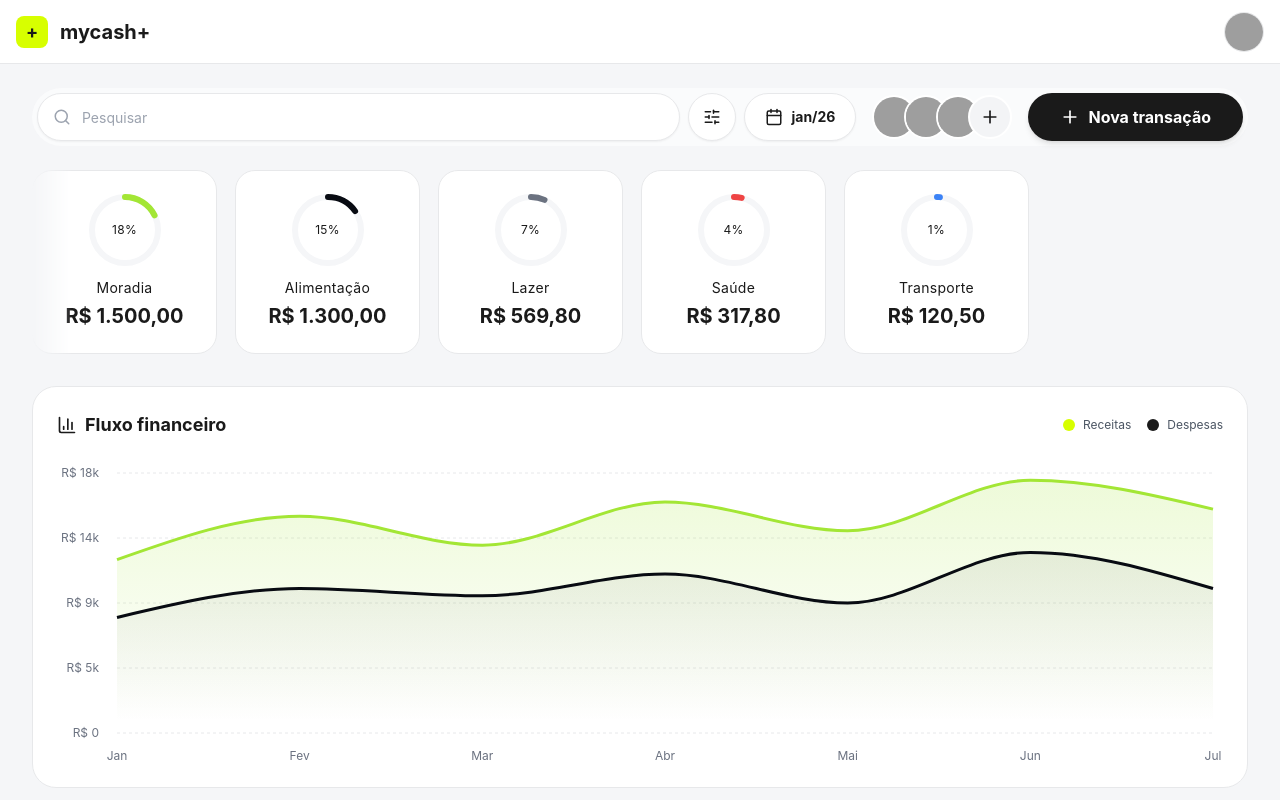
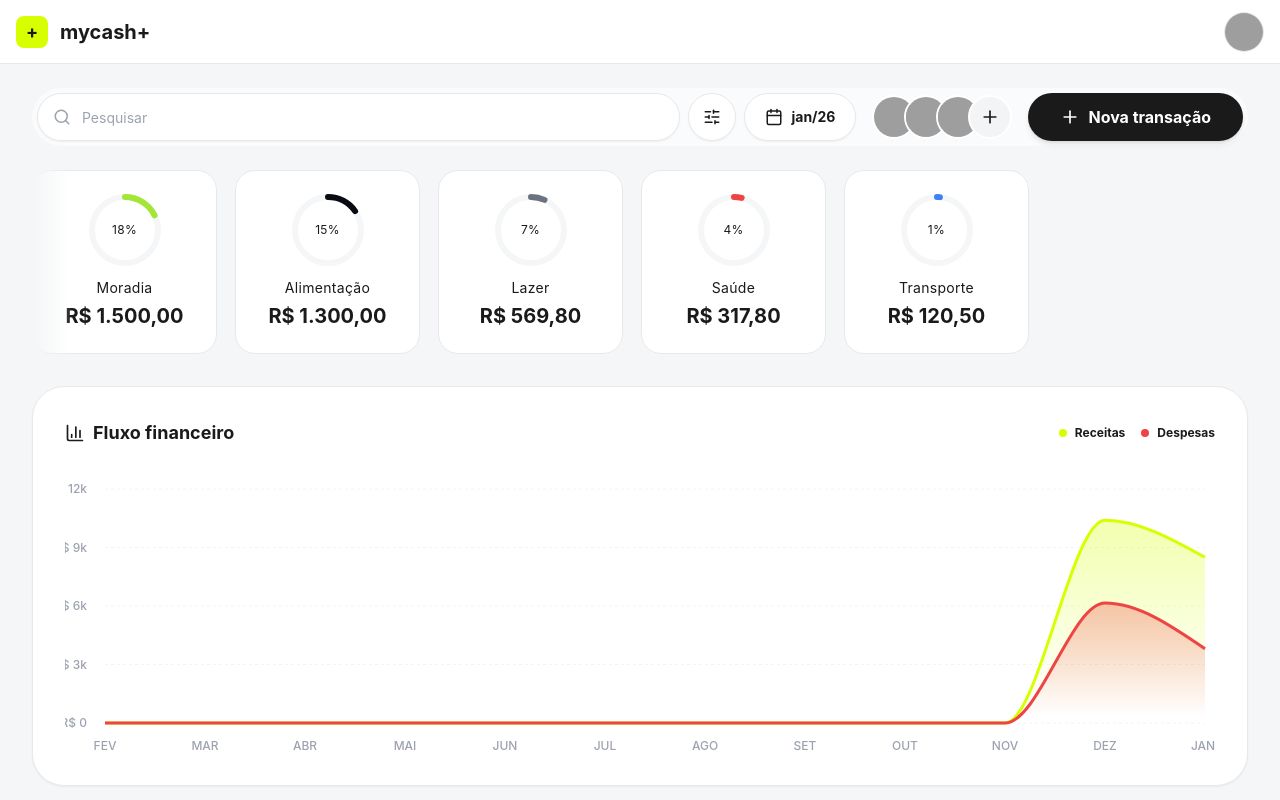
Before and after one commit to brgoncalvess/mycash-plus, a React (Vite) app: page / in a window 1280 px wide. Built offline with nearby package versions, Linux system fonts and the light colour scheme; grey boxes are pictures that could not be loaded.

Commit message:
feat: implement financial flow chart with recharts

```diff
--- a/src/components/dashboard/charts/FinancialFlowChart.tsx
+++ b/src/components/dashboard/charts/FinancialFlowChart.tsx
@@ -1,4 +1,4 @@
-import { BarChart3 } from 'lucide-react';
+import { useMemo } from 'react';
 import {
     AreaChart,
     Area,
@@ -8,137 +8,153 @@ import {
     Tooltip,
     ResponsiveContainer,
 } from 'recharts';
+import { BarChart3 } from 'lucide-react';
+import { useFinance } from '../../../context/FinanceContext';
+import { format, subMonths, startOfMonth, endOfMonth, eachMonthOfInterval, isSameMonth, parseISO } from 'date-fns';
+import { ptBR } from 'date-fns/locale';
 
-// Mock data for 7 months
-const mockData = [
-    { month: 'Jan', receitas: 12000, despesas: 8000 },
-    { month: 'Fev', receitas: 15000, despesas: 10000 },
-    { month: 'Mar', receitas: 13000, despesas: 9500 },
-    { month: 'Abr', receitas: 16000, despesas: 11000 },
-    { month: 'Mai', receitas: 14000, despesas: 9000 },
-    { month: 'Jun', receitas: 17500, despesas: 12500 },
-    { month: 'Jul', receitas: 15500, despesas: 10000 },
-];
+export function FinancialFlowChart() {
+    const { transactions } = useFinance();
 
-// Custom Tooltip
-function CustomTooltip({ active, payload, label }: any) {
+    // Generate last 12 months data
+    const chartData = useMemo(() => {
+        const today = new Date();
+        const start = startOfMonth(subMonths(today, 11)); // 12 months including current
+        const end = endOfMonth(today);
+
+        const monthsInterval = eachMonthOfInterval({ start, end });
+
+        return monthsInterval.map(monthDate => {
+            const monthTransactions = transactions.filter(t => {
+                const tDate = parseISO(t.date);
+                return isSameMonth(tDate, monthDate);
+            });
+
+            const income = monthTransactions
+                .filter(t => t.type === 'income')
+                .reduce((acc, t) => acc + t.amount, 0);
+
+            const expense = monthTransactions
+                .filter(t => t.type === 'expense')
+                .reduce((acc, t) => acc + t.amount, 0);
+
+            return {
+                month: format(monthDate, 'MMM', { locale: ptBR }).toUpperCase(),
+                income,
+                expense,
+                originalDate: monthDate // for sorting/key if needed
+            };
+        });
+    }, [transactions]);
+
+    const formatCurrency = (value: number) => {
+        if (value >= 1000) {
+            return `R$ ${value / 1000}k`;
+        }
+        return `R$ ${value}`;
+    };
+
+    const CustomTooltip = ({ active, payload, label }: any) => {
         if (active && payload && payload.length) {
             return (
-            <div className="bg-surface border border-secondary-50 rounded-xl shadow-float p-3">
-                <p className="font-bold text-sm text-secondary mb-2">{label}</p>
-                <p className="text-xs text-green-700 mb-1">
-                    Receitas: {payload[0]?.value?.toLocaleString('pt-BR', {
-                        style: 'currency',
-                        currency: 'BRL',
-                    })}
-                </p>
-                <p className="text-xs text-secondary">
-                    Despesas: {payload[1]?.value?.toLocaleString('pt-BR', {
-                        style: 'currency',
-                        currency: 'BRL',
-                    })}
-                </p>
+                <div className="bg-white p-4 rounded-xl shadow-float border border-secondary-50">
+                    <p className="text-sm font-bold text-secondary mb-2">{label}</p>
+                    <div className="flex flex-col gap-1">
+                        <div className="flex items-center gap-2">
+                            <div className="w-2 h-2 rounded-full bg-brand" />
+                            <span className="text-xs text-gray-500">Receitas:</span>
+                            <span className="text-xs font-bold text-secondary">
+                                {payload[0].value.toLocaleString('pt-BR', { style: 'currency', currency: 'BRL' })}
+                            </span>
+                        </div>
+                        <div className="flex items-center gap-2">
+                            <div className="w-2 h-2 rounded-full bg-red-500" />
+                            <span className="text-xs text-gray-500">Despesas:</span>
+                            <span className="text-xs font-bold text-secondary">
+                                {payload[1].value.toLocaleString('pt-BR', { style: 'currency', currency: 'BRL' })}
+                            </span>
+                        </div>
+                    </div>
                 </div>
             );
         }
         return null;
-}
-
-// Format Y-axis values
-const formatYAxis = (value: number) => {
-    if (value >= 1000) {
-        return `R$ ${(value / 1000).toFixed(0)}k`;
-    }
-    return `R$ ${value}`;
     };
 
-export function FinancialFlowChart() {
     return (
-        <section className="bg-surface border border-secondary-50 rounded-2xl p-6">
+        <section className="bg-white rounded-3xl p-6 md:p-8 flex flex-col h-[400px] shadow-sm border border-secondary-50">
             {/* Header */}
-            <div className="flex items-center justify-between mb-6">
-                <h2 className="text-lg font-bold text-secondary flex items-center gap-2">
+            <div className="flex items-center justify-between mb-8">
+                <div className="flex items-center gap-2">
                     <BarChart3 size={20} className="text-secondary" />
-                    Fluxo financeiro
-                </h2>
-                <div className="flex items-center gap-4 text-xs">
+                    <h2 className="text-lg font-bold text-secondary">Fluxo financeiro</h2>
+                </div>
+
+                {/* Legend */}
+                <div className="flex items-center gap-4">
                     <div className="flex items-center gap-2">
-                        <div className="w-3 h-3 rounded-full bg-brand"></div>
-                        <span className="text-gray-600">Receitas</span>
+                        <span className="w-2 h-2 rounded-full bg-brand" />
+                        <span className="text-xs font-bold text-secondary">Receitas</span>
                     </div>
                     <div className="flex items-center gap-2">
-                        <div className="w-3 h-3 rounded-full bg-secondary"></div>
-                        <span className="text-gray-600">Despesas</span>
+                        <span className="w-2 h-2 rounded-full bg-red-500" />
+                        <span className="text-xs font-bold text-secondary">Despesas</span>
                     </div>
                 </div>
             </div>
 
             {/* Chart */}
-            <ResponsiveContainer width="100%" height={300}>
+            <div className="flex-1 w-full min-h-0">
+                <ResponsiveContainer width="100%" height="100%">
                     <AreaChart
-                    data={mockData}
-                    margin={{ top: 10, right: 10, left: 0, bottom: 0 }}
+                        data={chartData}
+                        margin={{ top: 10, right: 10, left: -20, bottom: 0 }}
                     >
                         <defs>
-                        {/* Gradient for Receitas (Income) */}
-                        <linearGradient id="colorReceitas" x1="0" y1="0" x2="0" y2="1">
-                            <stop offset="5%" stopColor="#a3e635" stopOpacity={0.3} />
-                            <stop offset="95%" stopColor="#a3e635" stopOpacity={0} />
+                            <linearGradient id="colorIncome" x1="0" y1="0" x2="0" y2="1">
+                                <stop offset="5%" stopColor="#D7FF00" stopOpacity={0.3} />
+                                <stop offset="95%" stopColor="#D7FF00" stopOpacity={0} />
                             </linearGradient>
-                        {/* Gradient for Despesas (Expenses) */}
-                        <linearGradient id="colorDespesas" x1="0" y1="0" x2="0" y2="1">
-                            <stop offset="5%" stopColor="#080b12" stopOpacity={0.1} />
-                            <stop offset="95%" stopColor="#080b12" stopOpacity={0} />
+                            <linearGradient id="colorExpense" x1="0" y1="0" x2="0" y2="1">
+                                <stop offset="5%" stopColor="#ef4444" stopOpacity={0.3} />
+                                <stop offset="95%" stopColor="#ef4444" stopOpacity={0} />
                             </linearGradient>
                         </defs>
-
-                    {/* Grid */}
-                    <CartesianGrid
-                        strokeDasharray="3 3"
-                        stroke="#E7E8EA"
-                        vertical={false}
-                    />
-
-                    {/* X Axis */}
+                        <CartesianGrid vertical={false} strokeDasharray="3 3" stroke="#F3F4F6" />
                         <XAxis
                             dataKey="month"
                             axisLine={false}
                             tickLine={false}
-                        tick={{ fill: '#6B7280', fontSize: 12 }}
+                            tick={{ fill: '#9CA3AF', fontSize: 12, fontWeight: 500 }}
                             dy={10}
                         />
-
-                    {/* Y Axis */}
                         <YAxis
                             axisLine={false}
                             tickLine={false}
-                        tick={{ fill: '#6B7280', fontSize: 12 }}
-                        tickFormatter={formatYAxis}
+                            tick={{ fill: '#9CA3AF', fontSize: 12, fontWeight: 500 }}
+                            tickFormatter={formatCurrency}
                             dx={-10}
                         />
-
-                    {/* Tooltip */}
-                    <Tooltip content={<CustomTooltip />} cursor={{ stroke: '#E7E8EA', strokeWidth: 1 }} />
-
-                    {/* Areas */}
+                        <Tooltip content={<CustomTooltip />} cursor={{ stroke: '#E5E7EB', strokeWidth: 1, strokeDasharray: '4 4' }} />
                         <Area
                             type="monotone"
-                        dataKey="receitas"
-                        stroke="#a3e635"
+                            dataKey="income"
+                            stroke="#D7FF00"
                             strokeWidth={3}
-                        fill="url(#colorReceitas)"
-                        name="Receitas"
+                            fillOpacity={1}
+                            fill="url(#colorIncome)"
                         />
                         <Area
                             type="monotone"
-                        dataKey="despesas"
-                        stroke="#080b12"
+                            dataKey="expense"
+                            stroke="#ef4444" // red-500
                             strokeWidth={3}
-                        fill="url(#colorDespesas)"
-                        name="Despesas"
+                            fillOpacity={1}
+                            fill="url(#colorExpense)"
                         />
                     </AreaChart>
                 </ResponsiveContainer>
+            </div>
         </section>
     );
 }
```
Lines whose indentation alone changed are shown as unchanged.
